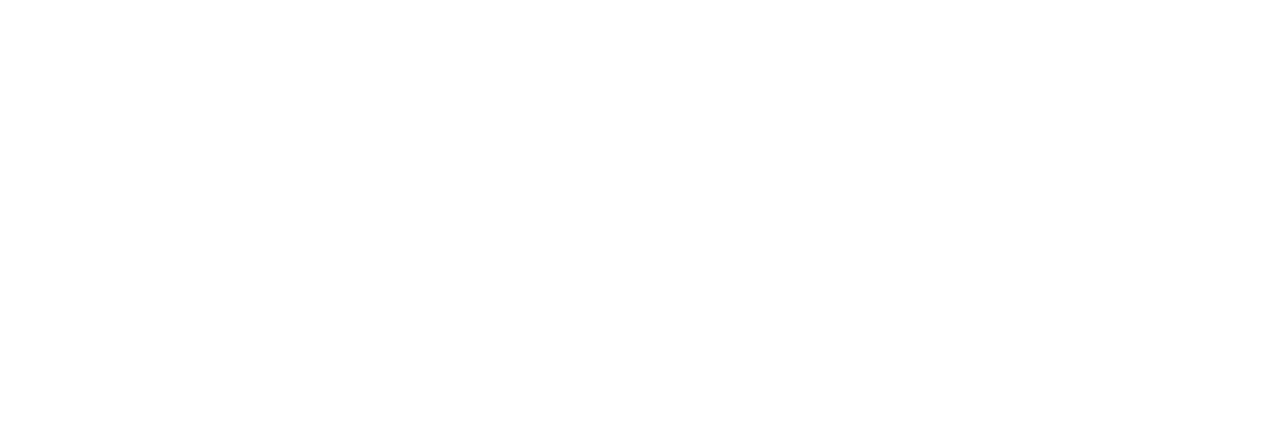
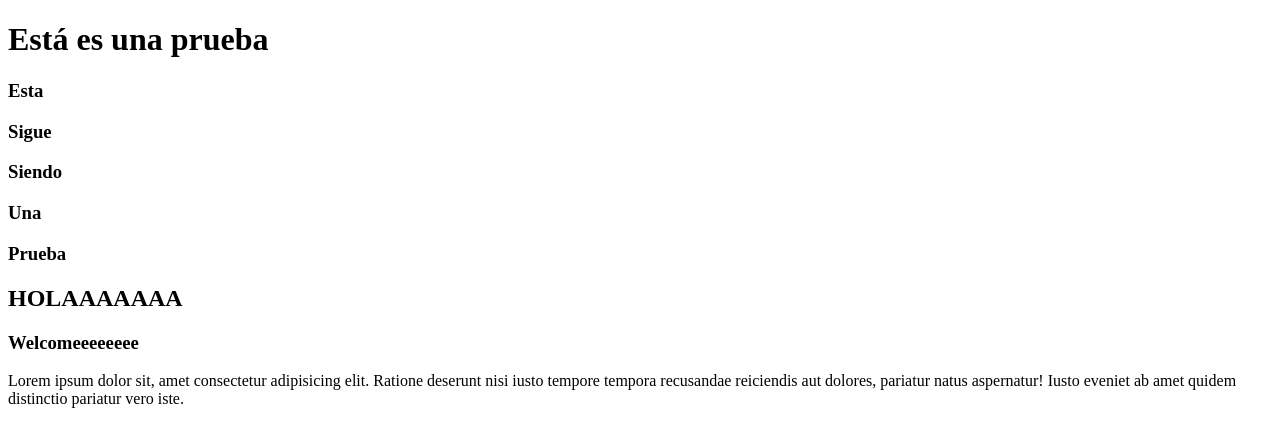
Before and after one commit to alejandropalma86/azul-school, a plain HTML site: page index.html in a window 1280 px wide. Drawn offline with Linux system fonts and the light colour scheme.

Commit message:
Added Welcome to my page

```diff
--- a/index.html
+++ b/index.html
@@ -6,6 +6,17 @@
     <title>Mi Página Web</title>
 </head>
 <body>
-
+    <h1>Está es una prueba</h1>
+    <h3>Esta</h3>
+    <h3>Sigue</h3>
+    <h3>Siendo</h3>
+    <h3>Una</h3>
+    <h3>Prueba</h3>
+    <h2>HOLAAAAAAA</h2>
+    <h3>Welcomeeeeeeee</h3>
+    <p>Lorem ipsum dolor sit, amet consectetur adipisicing elit.
+        Ratione deserunt nisi iusto tempore tempora recusandae reiciendis
+        aut dolores, pariatur natus aspernatur! Iusto eveniet ab amet quidem
+        distinctio pariatur vero iste.</p>
 </body>
 </html>
```
